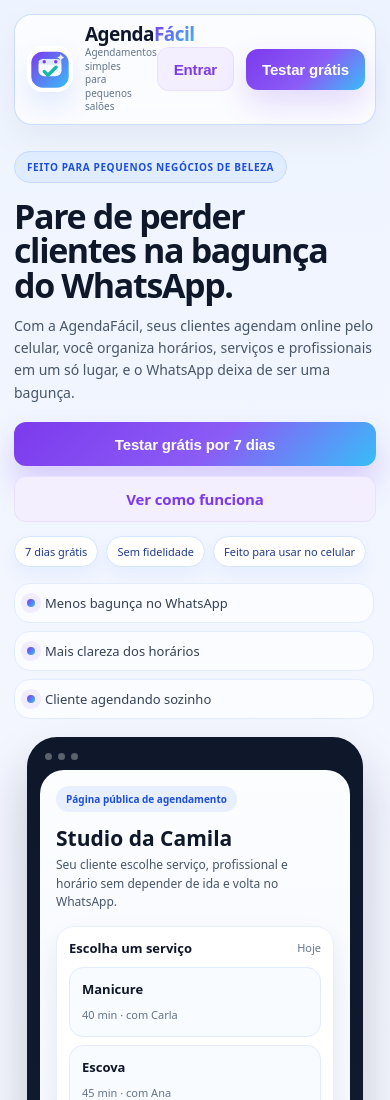
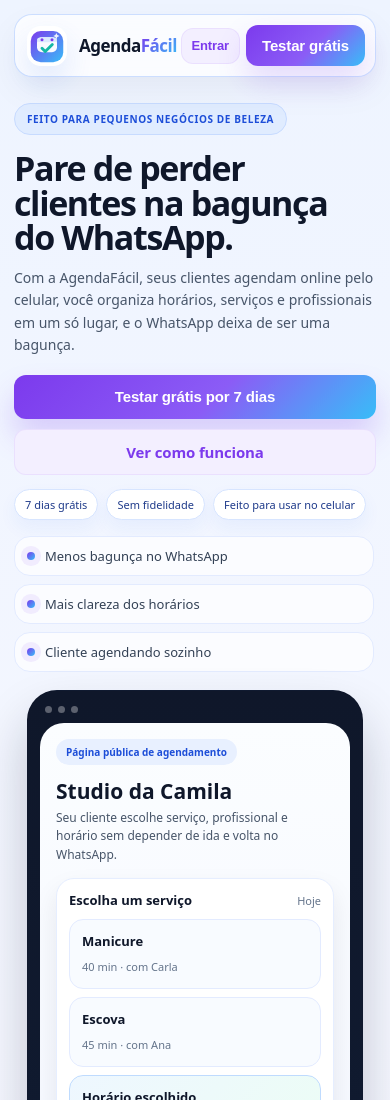
Before and after one commit to blackjeff86/agendafacil, a website built with Vite: page index.html in a window 390 px wide. Shown: the top 1100 px of the page. Built offline with nearby package versions, Linux system fonts and the light colour scheme; no server answers.

Commit message:
Ajusta topbar mobile: agrupa botões e libera espaço para o brand
- Envolve Entrar + Testar grátis em .landing-topbar-actions (flex, flex-shrink:0)
- landing-brand recebe flex:1 para ocupar o espaço disponível
- Mobile: esconde subtítulo do brand, reduz ícone e botões para caber sem sobrepor

Co-Authored-By: Claude Sonnet 4.6 <noreply@anthropic.com>

```diff
--- a/index.html
+++ b/index.html
@@ -145,8 +145,10 @@
         <a href="#landingPricing">Planos</a>
         <a href="#landingTestimonials">Depoimentos</a>
       </nav>
-      <button class="btn btn-ghost btn-sm" type="button" onclick="openAppEntry('login')">Entrar</button>
-      <button class="btn btn-brand btn-sm landing-topbar-cta" type="button" onclick="openAppEntry('signup', 'starter')">Testar grátis</button>
+      <div class="landing-topbar-actions">
+        <button class="btn btn-ghost btn-sm" type="button" onclick="openAppEntry('login')">Entrar</button>
+        <button class="btn btn-brand btn-sm landing-topbar-cta" type="button" onclick="openAppEntry('signup', 'starter')">Testar grátis</button>
+      </div>
     </header>
     <div class="landing-shell">
       <div class="landing-hero">
--- a/src/styles/global.css
+++ b/src/styles/global.css
@@ -413,7 +413,7 @@
   .empty-state-copy{max-width:260px;line-height:1.6;}
   .landing-page{min-height:100vh;background:linear-gradient(180deg,#eef4ff 0%,#f7f8ff 18%,#ffffff 100%);padding:14px 14px 48px;}
   .landing-topbar{max-width:1120px;margin:0 auto 18px;display:flex;align-items:center;justify-content:space-between;gap:12px;padding:10px 12px;border:1px solid rgba(199,219,255,.9);background:rgba(255,255,255,.72);backdrop-filter:blur(14px);border-radius:22px;box-shadow:0 14px 34px rgba(15,23,42,.05);}
-  .landing-brand{display:flex;align-items:center;gap:12px;text-decoration:none;min-width:0;}
+  .landing-brand{display:flex;align-items:center;gap:12px;text-decoration:none;flex:1;min-width:0;}
   .landing-brand-mark{width:52px;height:52px;display:inline-flex;align-items:center;justify-content:center;border-radius:18px;background:#fff;box-shadow:0 14px 28px rgba(37,99,235,.12);flex-shrink:0;}
   .landing-brand-mark svg{width:52px;height:52px;display:block;}
   .landing-brand-copy{display:flex;flex-direction:column;gap:2px;min-width:0;}
@@ -423,6 +423,7 @@
   .landing-nav{display:none;align-items:center;gap:22px;}
   .landing-nav a{text-decoration:none;color:#334155;font-size:14px;font-weight:600;transition:color .2s ease;}
   .landing-nav a:hover{color:#7c3aed;}
+  .landing-topbar-actions{display:flex;align-items:center;gap:8px;flex-shrink:0;}
   .landing-topbar-cta{width:auto;min-height:42px;padding:0 16px;white-space:nowrap;box-shadow:0 14px 30px rgba(124,58,237,.18);}
   .landing-shell{max-width:1120px;margin:0 auto;display:grid;grid-template-columns:minmax(0,1fr);gap:18px;align-items:center;}
   .landing-hero{text-align:left;padding:8px 0 0;}
@@ -685,11 +686,13 @@
     .summary-row{align-items:flex-start;}
     .landing-page .btn{padding:12px 16px;font-size:15px;border-radius:12px;}
     .landing-topbar{padding:10px 10px 10px 12px;border-radius:18px;}
-    .landing-brand-mark{width:46px;height:46px;border-radius:16px;}
-    .landing-brand-mark svg{width:46px;height:46px;}
-    .landing-brand-copy strong{font-size:19px;}
-    .landing-brand-copy small{font-size:10px;max-width:150px;}
-    .landing-topbar-cta{padding:0 12px;font-size:13px;min-height:38px;}
+    .landing-brand-mark{width:40px;height:40px;border-radius:14px;}
+    .landing-brand-mark svg{width:40px;height:40px;}
+    .landing-brand-copy strong{font-size:17px;}
+    .landing-brand-copy small{display:none;}
+    .landing-topbar-actions{gap:6px;}
+    .landing-topbar-actions .btn-ghost{padding:0 10px;font-size:13px;min-height:36px;}
+    .landing-topbar-cta{padding:0 12px;font-size:13px;min-height:36px;}
     .auth-desktop-shell{grid-template-columns:1fr;gap:24px;}
     .auth-desktop-copy{padding:0;text-align:center;}
     .auth-desktop-copy h1{font-size:32px;}
```
